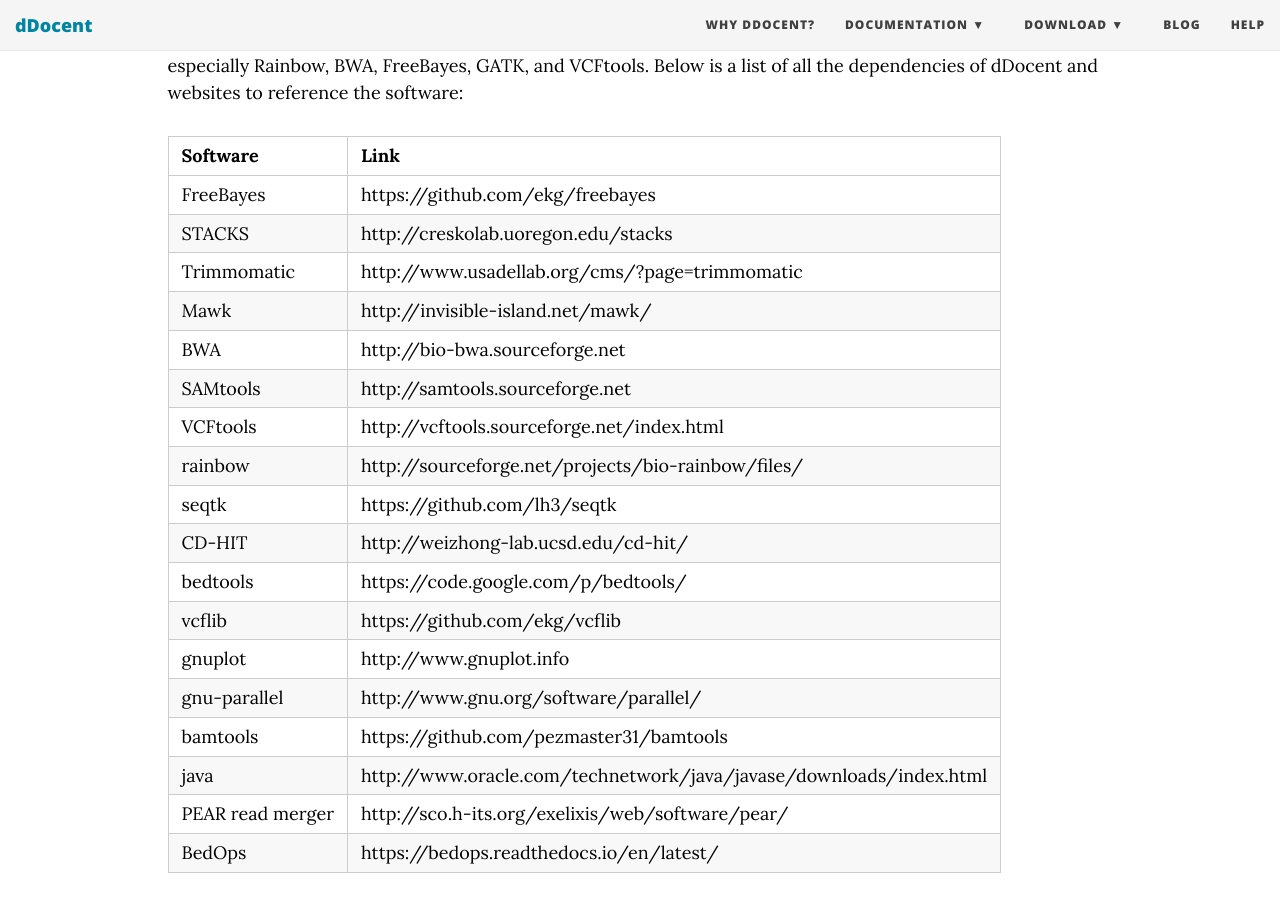
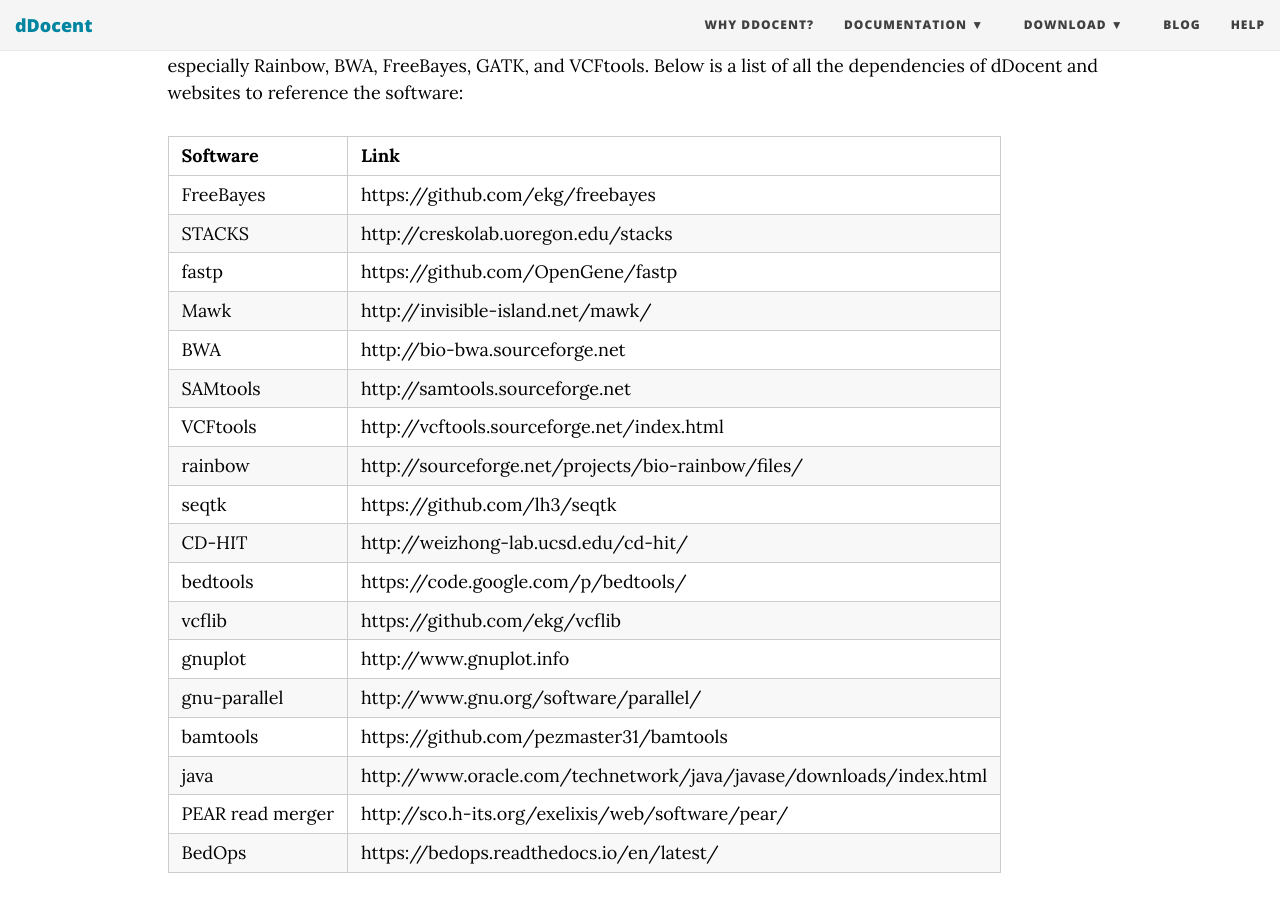
Before and after one commit to jpuritz/dDocent, a Jekyll site: the page built from manual.md, in a window 1280 px wide and 900 px high, scrolled down 459 px. Built offline with Jekyll 4.4.1, drawn with Linux system fonts in a browser that asks for light colours; nearby versions of some CDN libraries.

Commit message:
Update manual.md

```diff
--- a/manual.md
+++ b/manual.md
@@ -14,7 +14,7 @@
 | ------------- |------------------------------------|
 |FreeBayes      | https://github.com/ekg/freebayes   |
 |STACKS         | http://creskolab.uoregon.edu/stacks|
-|Trimmomatic	  | http://www.usadellab.org/cms/?page=trimmomatic |
+|fastp	  | https://github.com/OpenGene/fastp |
 |Mawk			      | http://invisible-island.net/mawk/ |
 |BWA		  	    | http://bio-bwa.sourceforge.net |
 |SAMtools		    | http://samtools.sourceforge.net |
```
